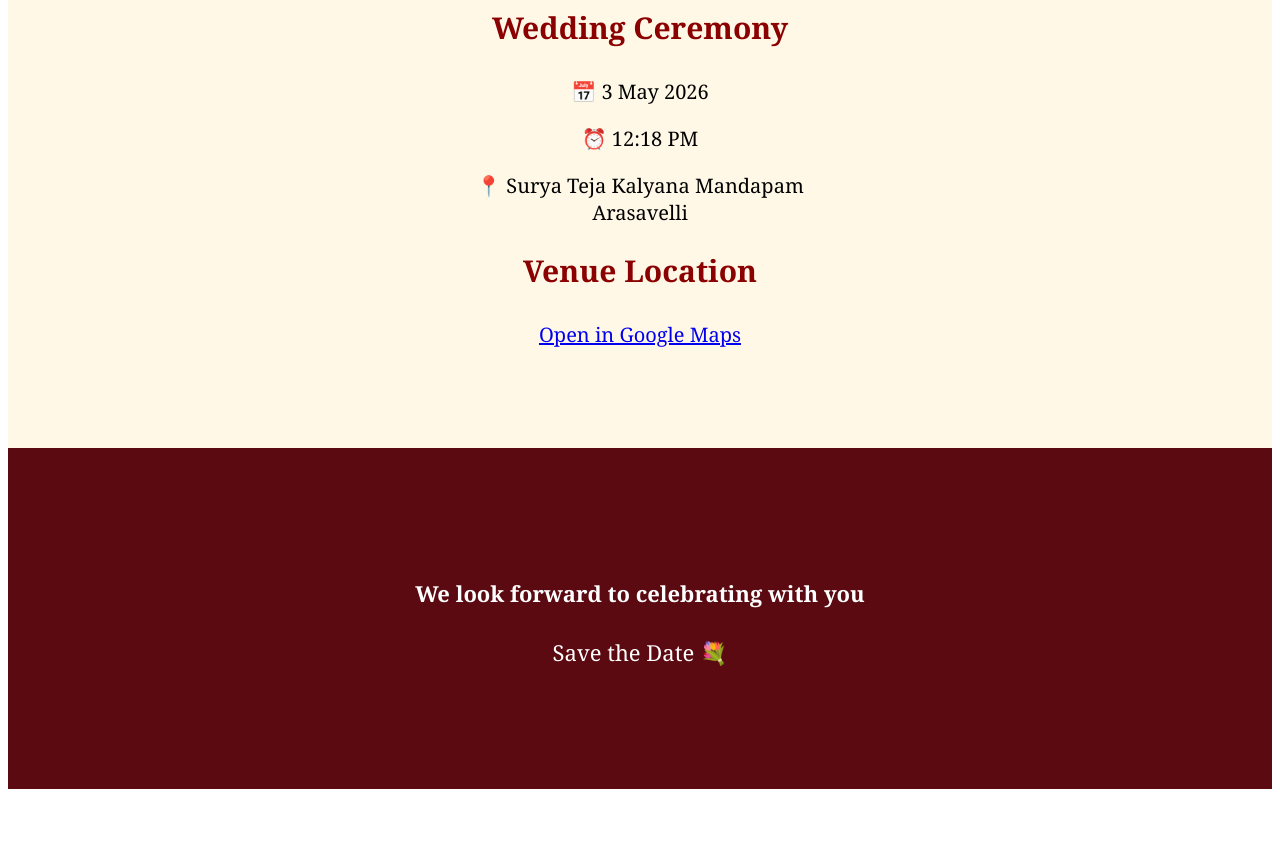
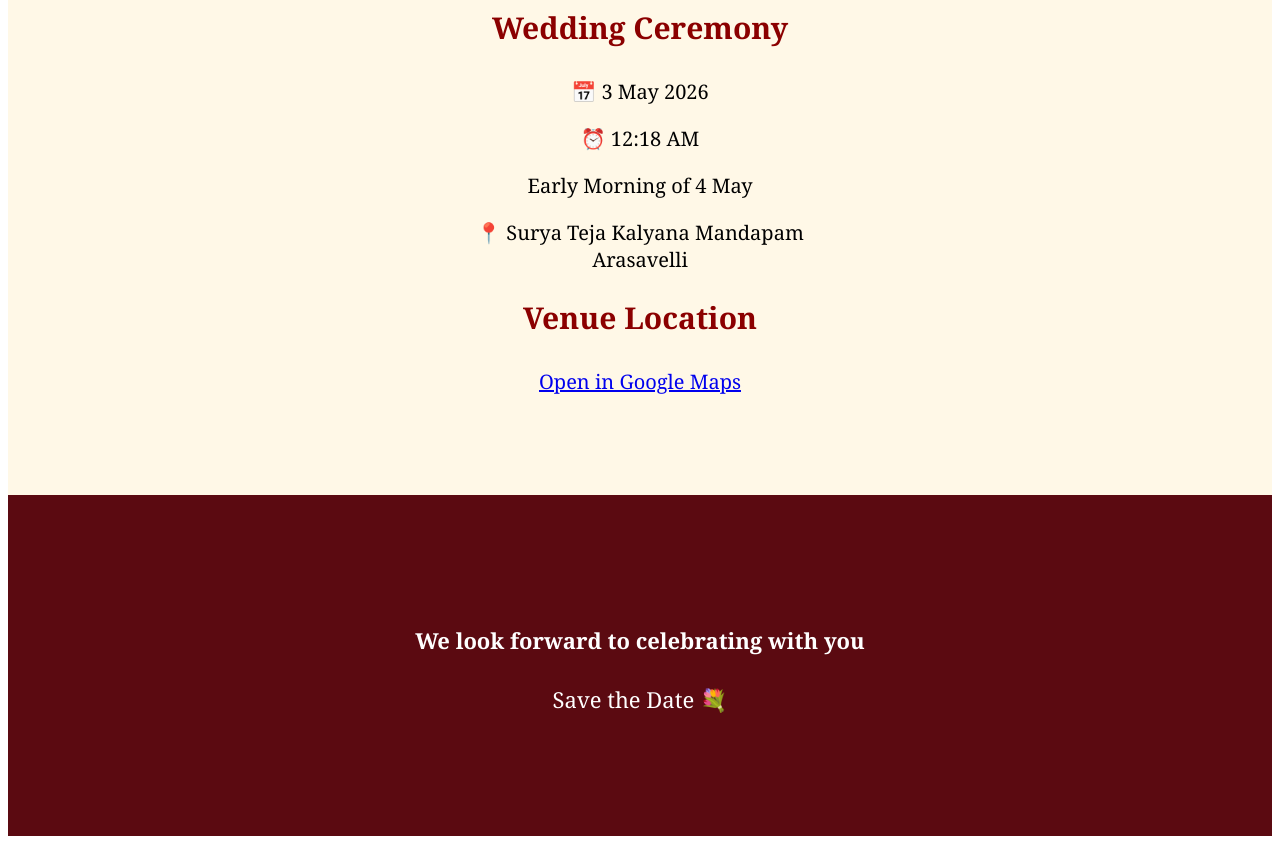
Before and after one commit to Saikathyaini/Kartick-Kathyaini-Invitation, an Angular app: page / in a window 1280 px wide. Shown: the part 1660-2504 px from the top of the page. Before the commit the page ends 2457 px from the top, so only its background shows below. Built offline with nearby package versions, Linux system fonts and the light colour scheme.

Commit message:
updated invitation tap to open

```diff
--- a/src/app/kartick-katy/kartick-katy.component.html
+++ b/src/app/kartick-katy/kartick-katy.component.html
@@ -42,7 +42,8 @@
     <h2>Wedding Ceremony</h2>
 
     <p>📅 3 May 2026</p>
-    <p>⏰ 12:18 PM</p>
+    <p>⏰ 12:18 AM</p>
+    <p>Early Morning of 4 May</p>
 
     <p>
       📍 Surya Teja Kalyana Mandapam <br>
```
